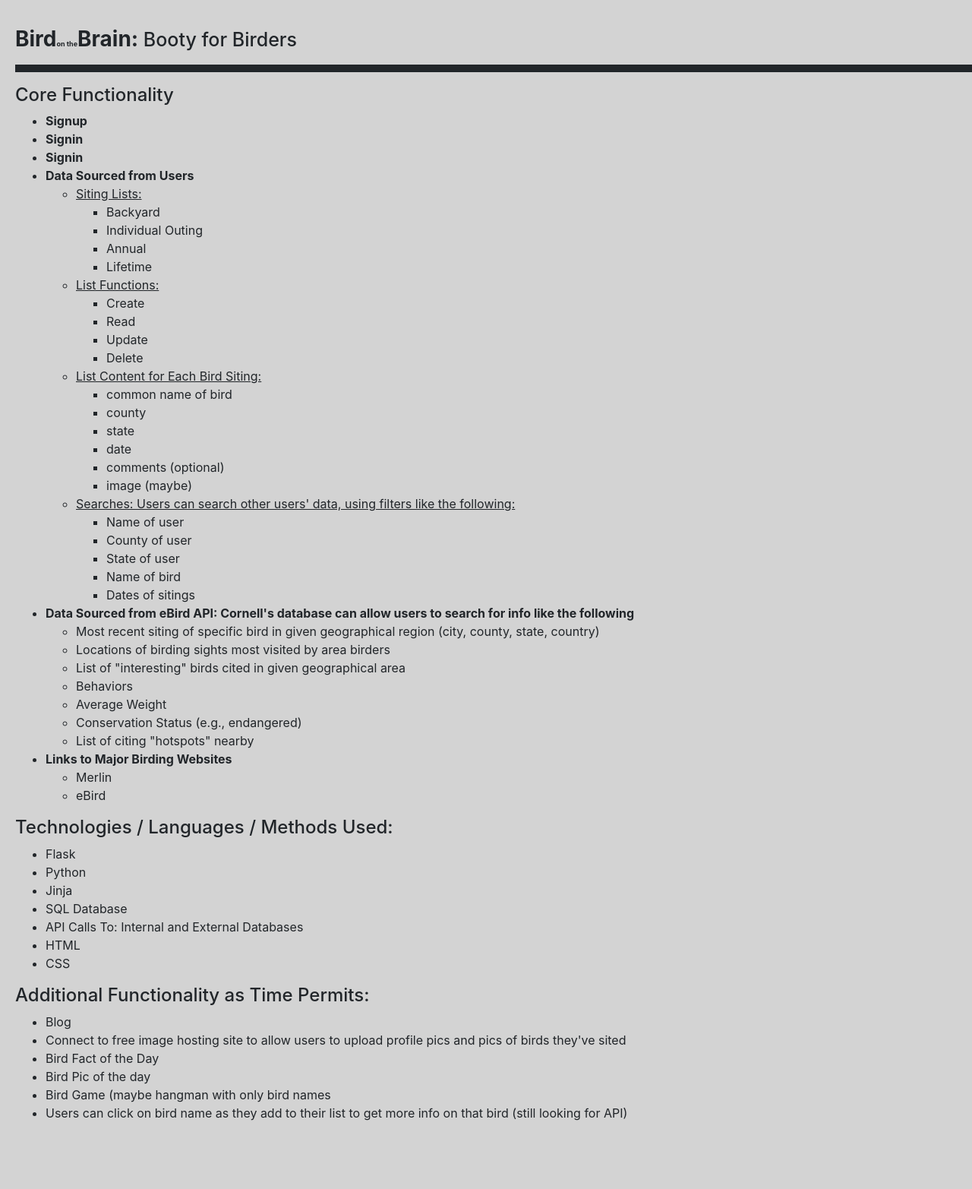
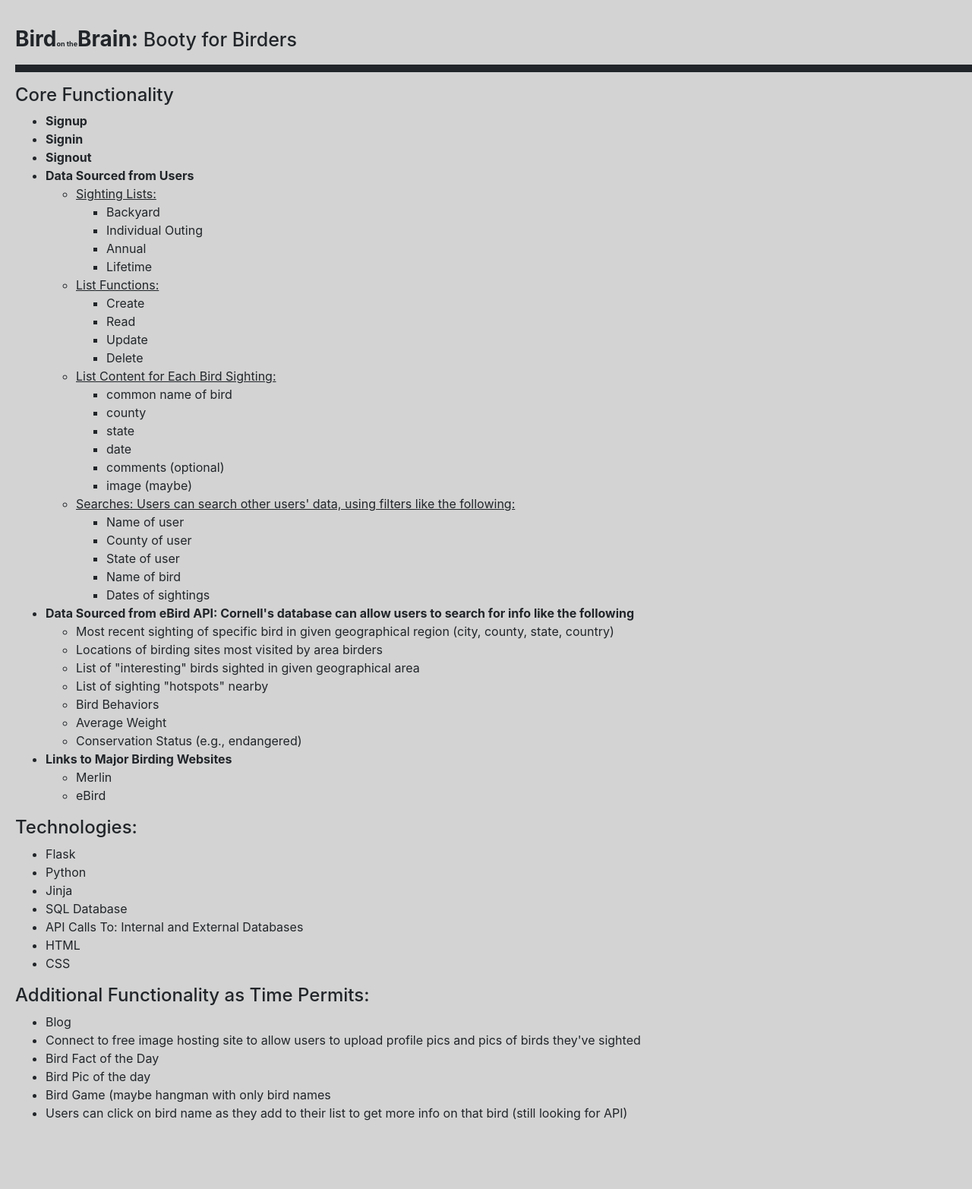
Before and after one commit to JACedwards/Bird-on-the-Brain-Flask-App, a Flask app: page / in a window 1280 px wide. Shown: the part 275-1840 px from the top of the page at 76% size. Before the commit the page ends 1750 px from the top, so only its background shows below. Run offline with Flask 2, Linux system fonts and the light colour scheme.

Commit message:
final_present_version

```diff
--- a/app/templates/index.html
+++ b/app/templates/index.html
@@ -35,10 +35,10 @@
     <ul>
         <li><b>Signup</b></li>
         <li><b>Signin</b></li>
-        <li><b>Signin</b></li>
+        <li><b>Signout</b></li>
         <li><b>Data Sourced from Users</b></li>
             <ul>
-                <li style="text-decoration: underline">Siting Lists:</li>
+                <li style="text-decoration: underline">Sighting Lists:</li>
                     <ul>
                         <li>Backyard</li>
                         <li>Individual Outing</li>
@@ -52,7 +52,7 @@
                         <li>Update</li>
                         <li>Delete</li>
                     </ul>
-                <li style="text-decoration: underline">List Content for Each Bird Siting:</li>
+                <li style="text-decoration: underline">List Content for Each Bird Sighting:</li>
                     <ul>
                         <li>common name of bird</li>
                         <li>county</li>
@@ -67,18 +67,19 @@
                         <li>County of user</li>
                         <li>State of user</li>
                         <li>Name of bird</li>
-                        <li>Dates of sitings</li>
+                        <li>Dates of sightings</li>
                     </ul>
             </ul>
         <li><b>Data Sourced from eBird API:  Cornell's database can allow users to search for info like the following</b></li>
         <ul>
-            <li>Most recent siting of specific bird in given geographical region (city, county, state, country)</li>
-            <li>Locations of birding sights most visited by area birders</li>
-            <li>List of "interesting" birds cited in given geographical area</li>
-            <li>Behaviors</li>
+            <li>Most recent sighting of specific bird in given geographical region (city, county, state, country)</li>
+            <li>Locations of birding sites most visited by area birders</li>
+            <li>List of "interesting" birds sighted in given geographical area</li>
+            <li>List of sighting "hotspots" nearby</li>
+            <li>Bird Behaviors</li>
             <li>Average Weight</li>
             <li>Conservation Status (e.g., endangered)</li>
-            <li>List of citing "hotspots" nearby</li>
+
         </ul>
         <li><b>Links to Major Birding Websites</b></li>
         <ul>
@@ -88,7 +89,7 @@
     </ul>
 
 
-    <h4>Technologies / Languages  / Methods Used:</h4>
+    <h4>Technologies:</h4>
         <ul>
             <li>Flask</li>
             <li>Python</li>
@@ -101,12 +102,15 @@
     <h4>Additional Functionality as Time Permits:</h4>
     <ul>
         <li>Blog</li>
-        <li>Connect to free image hosting site to allow users to upload profile pics and pics of birds they've sited</li>
+        <li>Connect to free image hosting site to allow users to upload profile pics and pics of birds they've sighted</li>
         <li>Bird Fact of the Day</li>
         <li>Bird Pic of the day</li>
         <li>Bird Game (maybe hangman with only bird names</li>
         <li>Users can click on bird name as they add to their list to get more info on that bird (still looking for API)</li>
     </ul>
+    <br>
+    <br>
+    <br>
 
     {% endblock content %}
 </body>
```
